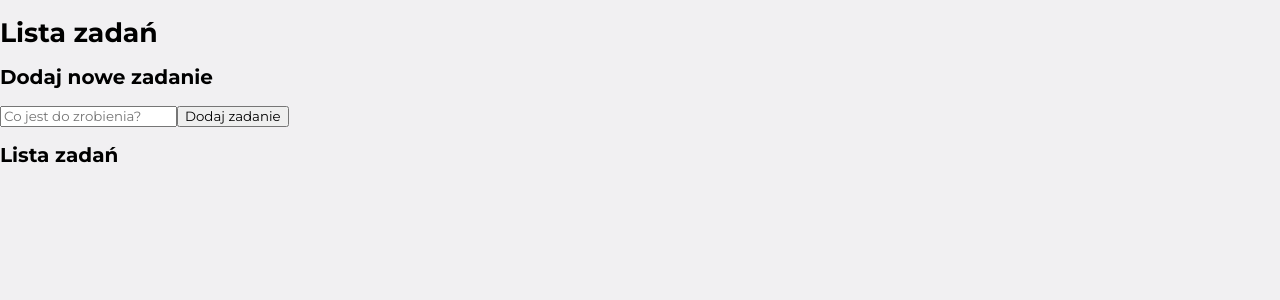
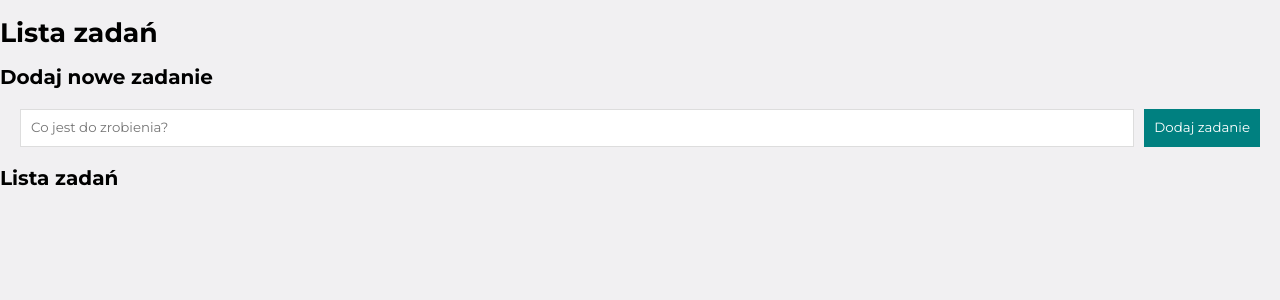
Before and after one commit to Trishya800/to-do-list-react, a React (Create React App) app: page / in a window 1280 px wide. Shown: the top 300 px of the page. Built offline with nearby package versions, Linux system fonts and the light colour scheme.

Commit message:
Form component added

```diff
--- a/src/App.js
+++ b/src/App.js
@@ -1,27 +1,30 @@
-
+import Form from "./Form";
 
 
 function App() {
   return (
     <main className="container">
+
     <section>
         <h1 className="headline">Lista zadań</h1>
     </section>
 
     <section className="section">
+
         <header className="section__header">
             <h2 className="section__title">Dodaj nowe zadanie</h2>
        </header>
 
         <div className="section__body">
-            <form className="form js-form">
-                <input className="form__input js-newTask" placeholder="Co jest do zrobienia?" />
-                <button className="form__button js-button">Dodaj zadanie</button>
-            </form>
+
+            <Form />
 
         </div>
+
     </section>
+
     <section className="section">
+
         <header className="section__header">
             <h2 className="section__title">Lista zadań</h2>
             <div className="buttons js-buttonsTop"></div>
@@ -31,7 +34,9 @@ function App() {
             <ul className="section__tasks js-tasks"></ul>
             <span className="buttons js-buttonsBottom"></span>
         </div>
+
     </section>
+
 </main>
   );
 }
--- /dev/null
+++ b/src/Form/index.js
@@ -0,0 +1,10 @@
+import "./style.css";
+
+const Form = () => (
+    <form className="form">
+        <input className="form__input" placeholder="Co jest do zrobienia?" />
+        <button className="form__button">Dodaj zadanie</button>
+    </form>
+);
+
+export default Form;
--- /dev/null
+++ b/src/Form/style.css
@@ -0,0 +1,39 @@
+.form {
+  display: grid;
+  grid-template-columns: 1fr auto;
+  grid-gap: 10px;
+  margin: 20px;
+}
+
+@media (max-width: 498px) {
+  .form {
+    grid-template-columns: 1fr;
+  }
+}
+
+.form__input {
+  padding: 10px;
+  border: 1px solid #ddd;
+  color: hsl(0, 0%, 60%);
+  outline-color: rgb(65, 65, 65);
+  outline-width: thin;
+}
+
+.form__button {
+  background: hsl(180, 100%, 25%);
+  color: white;
+  padding: 10px;
+  border: none;
+}
+
+.form__button:hover {
+  background: hsl(180, 100%, 30%);
+  transform: scale(1.05);
+  transition: 0.5s;
+}
+
+.form__button:active {
+  background: hsl(180, 100%, 50%);
+  transform: scale(1.01);
+  transition: 0.5s;
+}
```
